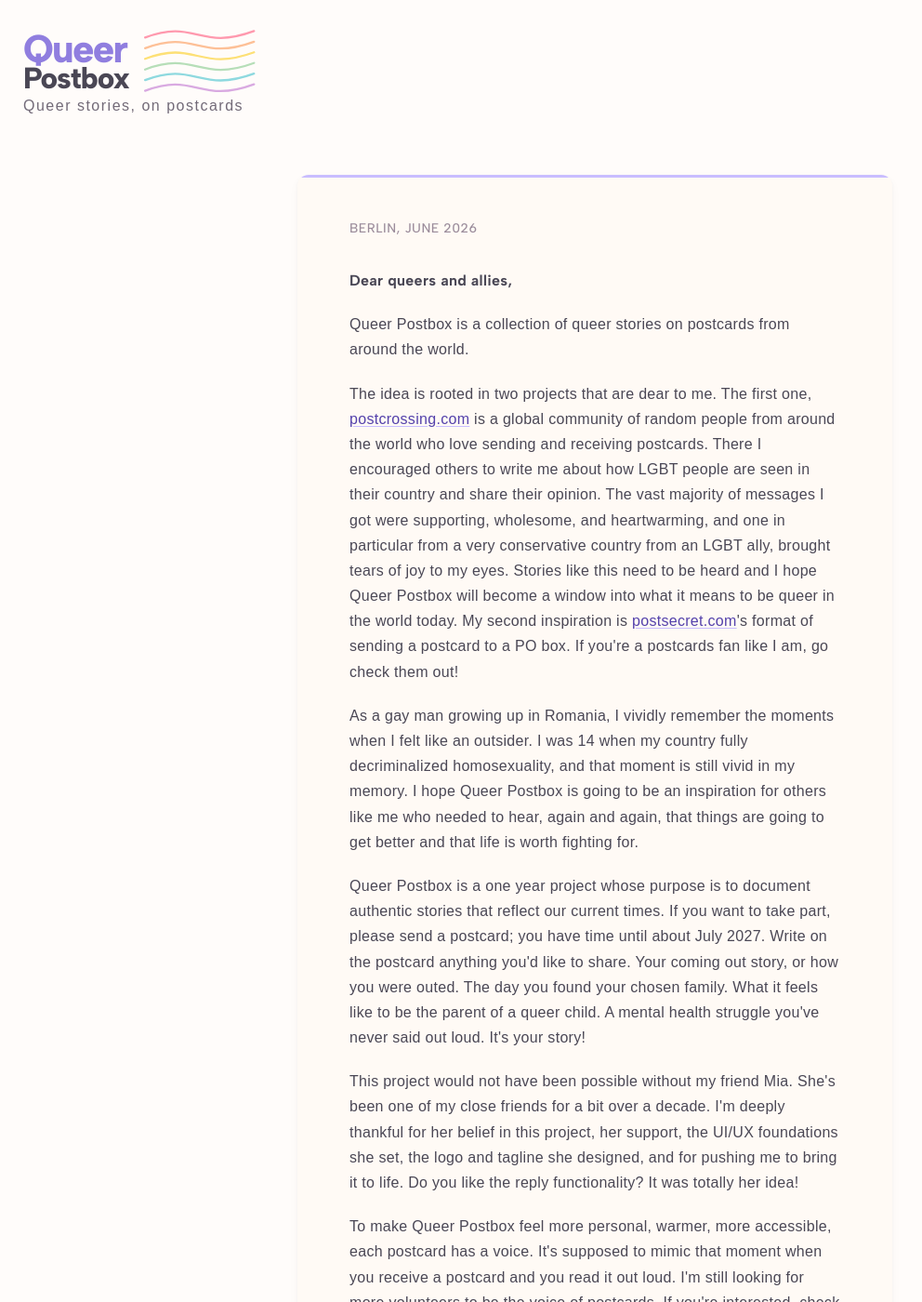
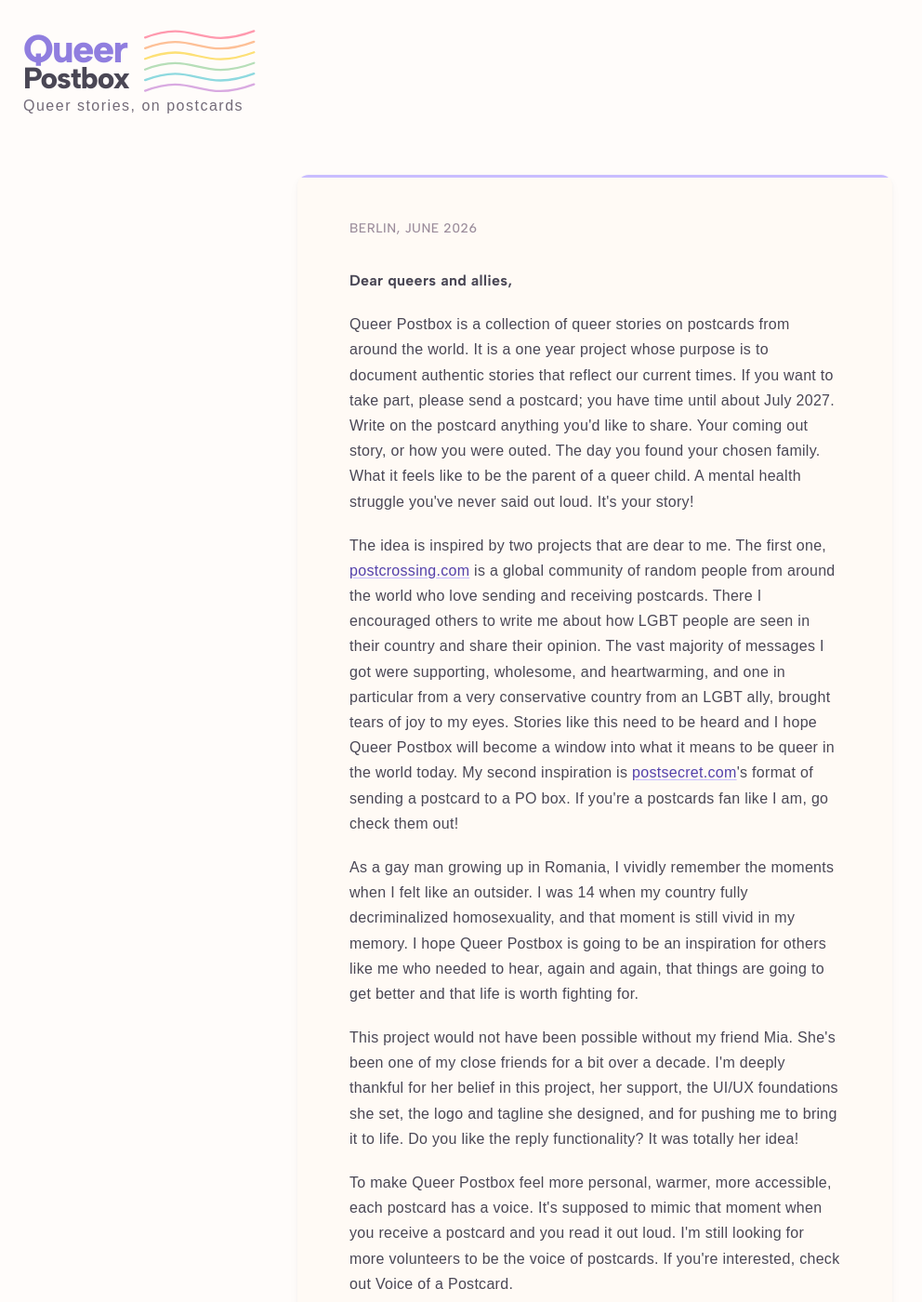
Before and after one commit to chr-tatu/queerpostbox, a Jekyll site: the page built from about.md, in a window 1280 px wide and 1400 px high. Shown: the whole window at 93% size, without its empty margins (0-992 px from the left). Built offline with Jekyll 4.4.1, drawn with Linux system fonts in a browser that asks for light colours; some web fonts are replaced.

Commit message:
content: update About page letter with revised paragraph order (#48)
Co-authored-by: Claude Sonnet 4.6 <noreply@anthropic.com>

```diff
--- a/about.md
+++ b/about.md
@@ -13,10 +13,9 @@ permalink: /about/
   </header>
   <div class="letter-body">
     <p class="letter-greeting">Dear queers and allies,</p>
-    <p>Queer Postbox is a collection of queer stories on postcards from around the world.</p>
-    <p>The idea is rooted in two projects that are dear to me. The first one, <a href="https://www.postcrossing.com" target="_blank" rel="noopener noreferrer">postcrossing.com</a> is a global community of random people from around the world who love sending and receiving postcards. There I encouraged others to write me about how LGBT people are seen in their country and share their opinion. The vast majority of messages I got were supporting, wholesome, and heartwarming, and one in particular from a very conservative country from an LGBT ally, brought tears of joy to my eyes. Stories like this need to be heard and I hope Queer Postbox will become a window into what it means to be queer in the world today. My second inspiration is <a href="https://postsecret.com" target="_blank" rel="noopener noreferrer">postsecret.com</a>'s format of sending a postcard to a PO box. If you're a postcards fan like I am, go check them out!</p>
+    <p>Queer Postbox is a collection of queer stories on postcards from around the world. It is a one year project whose purpose is to document authentic stories that reflect our current times. If you want to take part, please send a postcard; you have time until about July 2027. Write on the postcard anything you'd like to share. Your coming out story, or how you were outed. The day you found your chosen family. What it feels like to be the parent of a queer child. A mental health struggle you've never said out loud. It's your story!</p>
+    <p>The idea is inspired by two projects that are dear to me. The first one, <a href="https://www.postcrossing.com" target="_blank" rel="noopener noreferrer">postcrossing.com</a> is a global community of random people from around the world who love sending and receiving postcards. There I encouraged others to write me about how LGBT people are seen in their country and share their opinion. The vast majority of messages I got were supporting, wholesome, and heartwarming, and one in particular from a very conservative country from an LGBT ally, brought tears of joy to my eyes. Stories like this need to be heard and I hope Queer Postbox will become a window into what it means to be queer in the world today. My second inspiration is <a href="https://postsecret.com" target="_blank" rel="noopener noreferrer">postsecret.com</a>'s format of sending a postcard to a PO box. If you're a postcards fan like I am, go check them out!</p>
     <p>As a gay man growing up in Romania, I vividly remember the moments when I felt like an outsider. I was 14 when my country fully decriminalized homosexuality, and that moment is still vivid in my memory. I hope Queer Postbox is going to be an inspiration for others like me who needed to hear, again and again, that things are going to get better and that life is worth fighting for.</p>
-    <p>Queer Postbox is a one year project whose purpose is to document authentic stories that reflect our current times. If you want to take part, please send a postcard; you have time until about July 2027. Write on the postcard anything you'd like to share. Your coming out story, or how you were outed. The day you found your chosen family. What it feels like to be the parent of a queer child. A mental health struggle you've never said out loud. It's your story!</p>
     <p>This project would not have been possible without my friend Mia. She's been one of my close friends for a bit over a decade. I'm deeply thankful for her belief in this project, her support, the UI/UX foundations she set, the logo and tagline she designed, and for pushing me to bring it to life. Do you like the reply functionality? It was totally her idea!</p>
     <p>To make Queer Postbox feel more personal, warmer, more accessible, each postcard has a voice. It's supposed to mimic that moment when you receive a postcard and you read it out loud. I'm still looking for more volunteers to be the voice of postcards. If you're interested, check out Voice of a Postcard.</p>
     <p>I hope going through this collection of postcards would leave you inspired, hopeful for a better world, and a reminder that we are not alone.</p>
```
